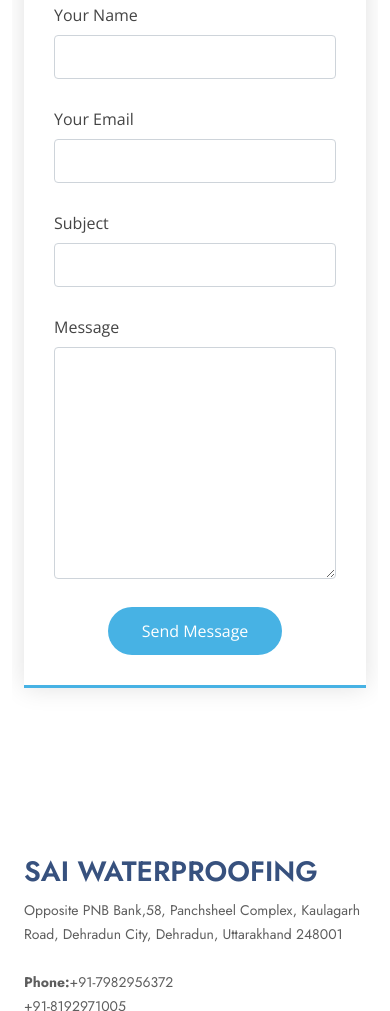
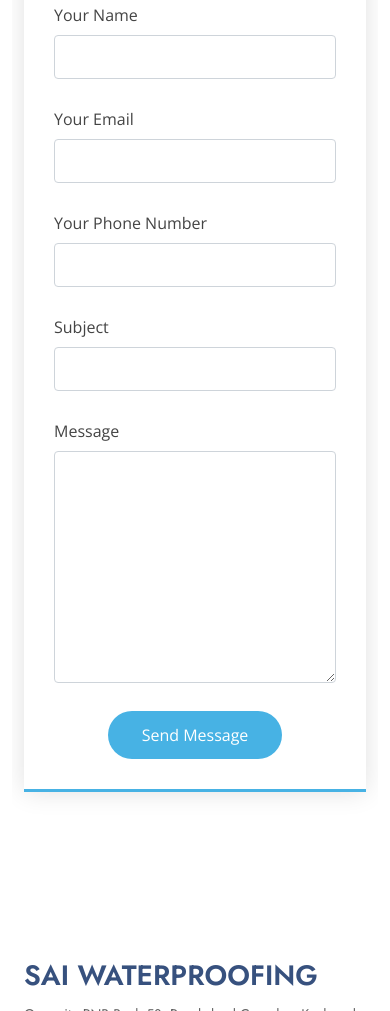
Before and after one commit to Rishab-Rana/sai-waterprofing, a plain HTML site: page Service.html in a window 390 px wide. Shown: the part 1560-2571 px from the top of the page. Drawn offline with nearby package versions, Linux system fonts and the light colour scheme.

Commit message:
added phone number input

```diff
--- a/Service.html
+++ b/Service.html
@@ -338,6 +338,10 @@
                                         <label for="name">Your Email</label>
                                         <input type="email" class="form-control" name="email" id="email" required>
                                     </div>
+                                    <div class="form-group col-md-8">
+                                        <label for="name">Your Phone Number</label>
+                                        <input type="tel" class="form-control" name="Phone" id="Phone" required>
+                                      </div>
                                 </div>
                                 <div class="form-group">
                                     <label for="name">Subject</label>
```
Also changed, not shown: contact.html (+4 -0 lines), teams.html (+4 -0 lines).
